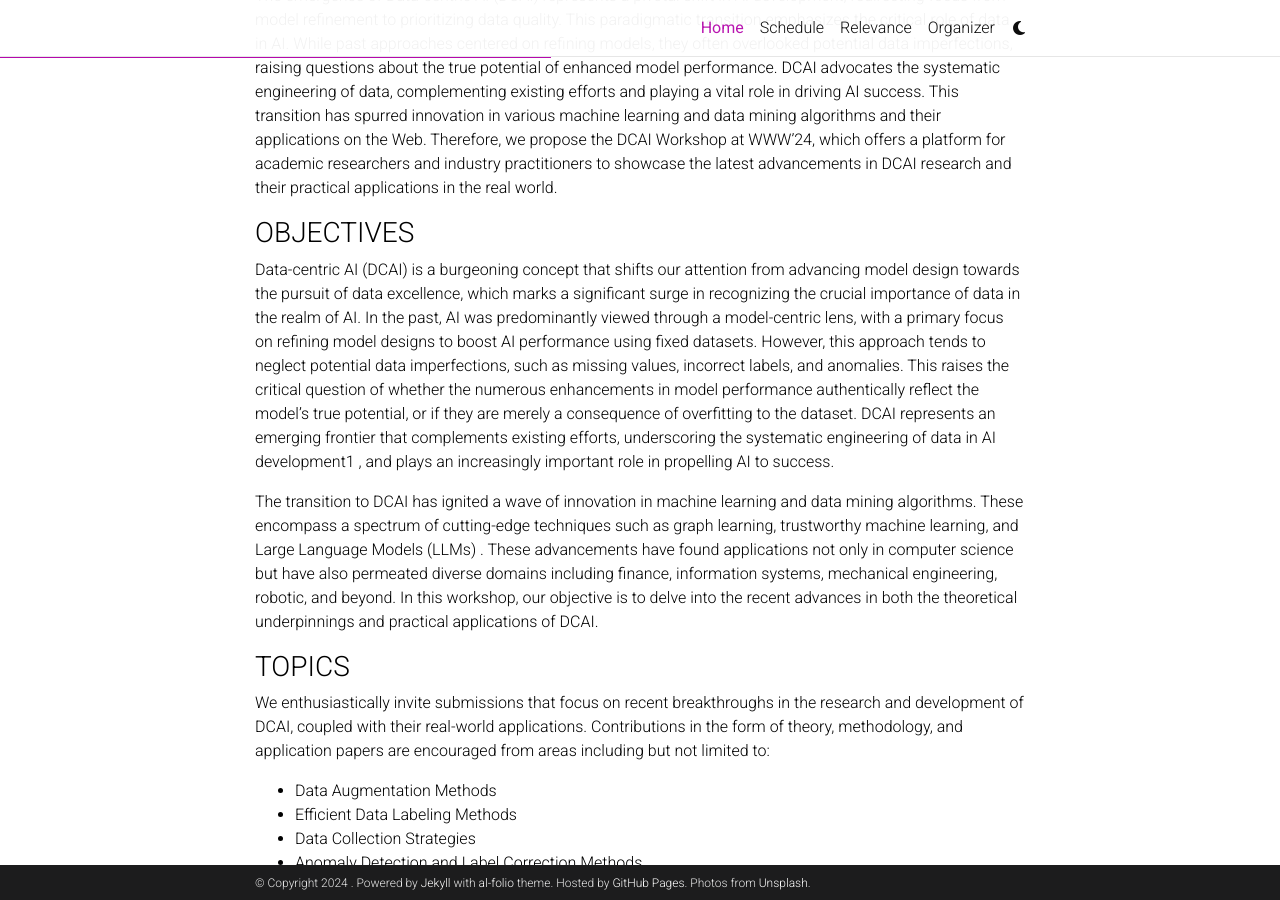
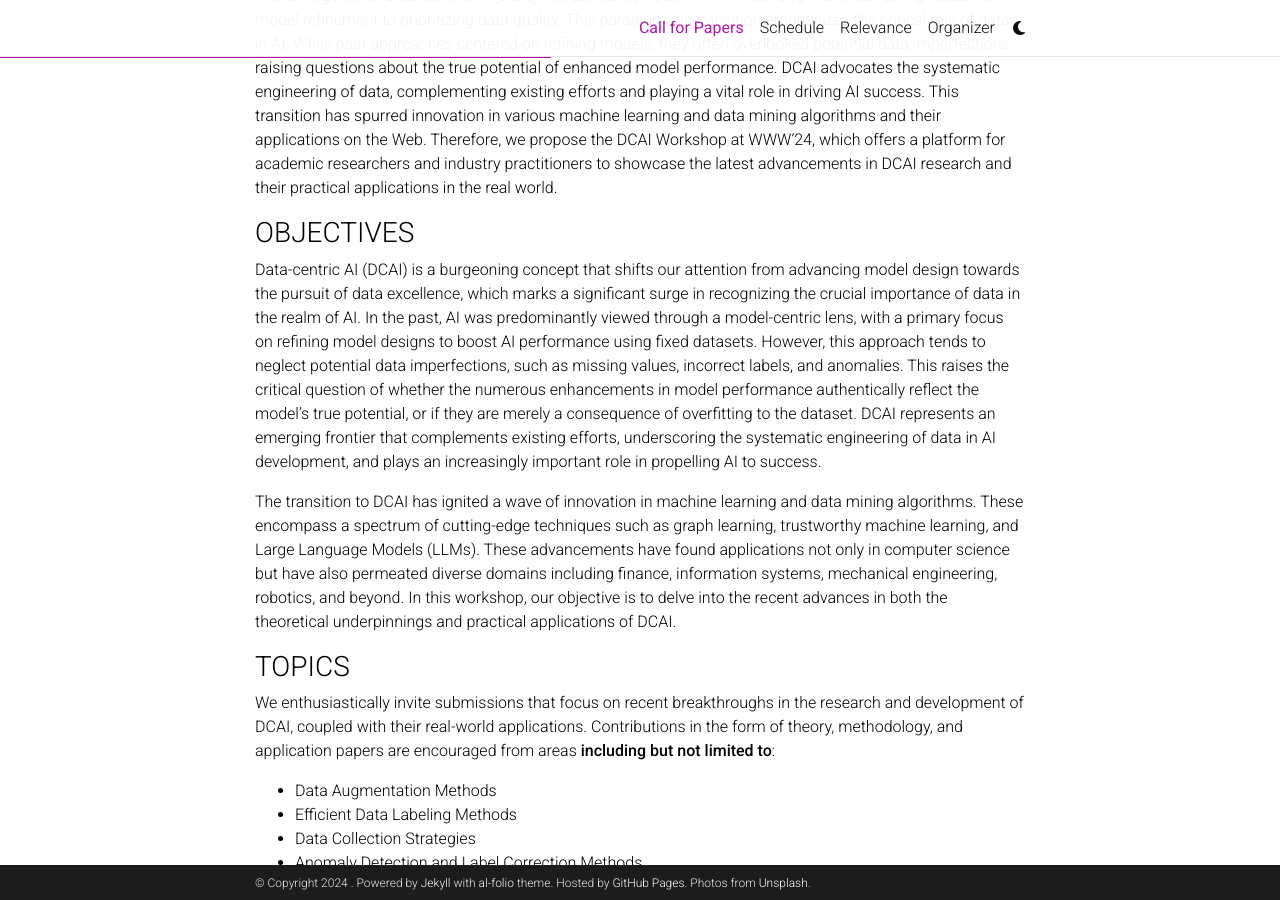
Before and after one commit to dcai-workshop/dcai-workshop.github.io, a Jekyll site: the page built from _pages/about.md, in a window 1280 px wide and 900 px high, scrolled down 852 px. Built offline with Jekyll 4.4.1, drawn with Linux system fonts in a browser that asks for light colours; comment, search, counter and statistics services are not loaded; a style sheet for code colours, icons or effects is not loaded.

Commit message:
Update about.md

```diff
--- a/_pages/about.md
+++ b/_pages/about.md
@@ -1,6 +1,6 @@
 ---
 layout: about
-title: Home
+title: Call for Papers
 permalink: /
 subtitle: WWW’24 Workshop Proposal DCAI Data-centric Artificial Intelligence
 ---
@@ -15,13 +15,13 @@ The emergence of Data-centric AI (DCAI) represents a pivotal shift in AI develop
 
 ### OBJECTIVES
 
-Data-centric AI (DCAI) is a burgeoning concept that shifts our attention from advancing model design towards the pursuit of data excellence, which marks a significant surge in recognizing the crucial importance of data in the realm of AI. In the past, AI was predominantly viewed through a model-centric lens, with a primary focus on refining model designs to boost AI performance using fixed datasets. However, this approach tends to neglect potential data imperfections, such as missing values, incorrect labels, and anomalies. This raises the critical question of whether the numerous enhancements in model performance authentically reflect the model’s true potential, or if they are merely a consequence of overfitting to the dataset. DCAI represents an emerging frontier that complements existing efforts, underscoring the systematic engineering of data in AI development1 , and plays an increasingly important role in propelling AI to success.
+Data-centric AI (DCAI) is a burgeoning concept that shifts our attention from advancing model design towards the pursuit of data excellence, which marks a significant surge in recognizing the crucial importance of data in the realm of AI. In the past, AI was predominantly viewed through a model-centric lens, with a primary focus on refining model designs to boost AI performance using fixed datasets. However, this approach tends to neglect potential data imperfections, such as missing values, incorrect labels, and anomalies. This raises the critical question of whether the numerous enhancements in model performance authentically reflect the model’s true potential, or if they are merely a consequence of overfitting to the dataset. DCAI represents an emerging frontier that complements existing efforts, underscoring the systematic engineering of data in AI development, and plays an increasingly important role in propelling AI to success.
 
-The transition to DCAI has ignited a wave of innovation in machine learning and data mining algorithms. These encompass a spectrum of cutting-edge techniques such as graph learning, trustworthy machine learning, and Large Language Models (LLMs) . These advancements have found applications not only in computer science but have also permeated diverse domains including finance, information systems, mechanical engineering, robotic, and beyond. In this workshop, our objective is to delve into the recent advances in both the theoretical underpinnings and practical applications of DCAI.
+The transition to DCAI has ignited a wave of innovation in machine learning and data mining algorithms. These encompass a spectrum of cutting-edge techniques such as graph learning, trustworthy machine learning, and Large Language Models (LLMs). These advancements have found applications not only in computer science but have also permeated diverse domains including finance, information systems, mechanical engineering, robotics, and beyond. In this workshop, our objective is to delve into the recent advances in both the theoretical underpinnings and practical applications of DCAI.
 
 ### TOPICS
 
-We enthusiastically invite submissions that focus on recent breakthroughs in the research and development of DCAI, coupled with their real-world applications. Contributions in the form of theory, methodology, and application papers are encouraged from areas including but not limited to:
+We enthusiastically invite submissions that focus on recent breakthroughs in the research and development of DCAI, coupled with their real-world applications. Contributions in the form of theory, methodology, and application papers are encouraged from areas **including but not limited to**:
 
 - Data Augmentation Methods
 - Efficient Data Labeling Methods
```
